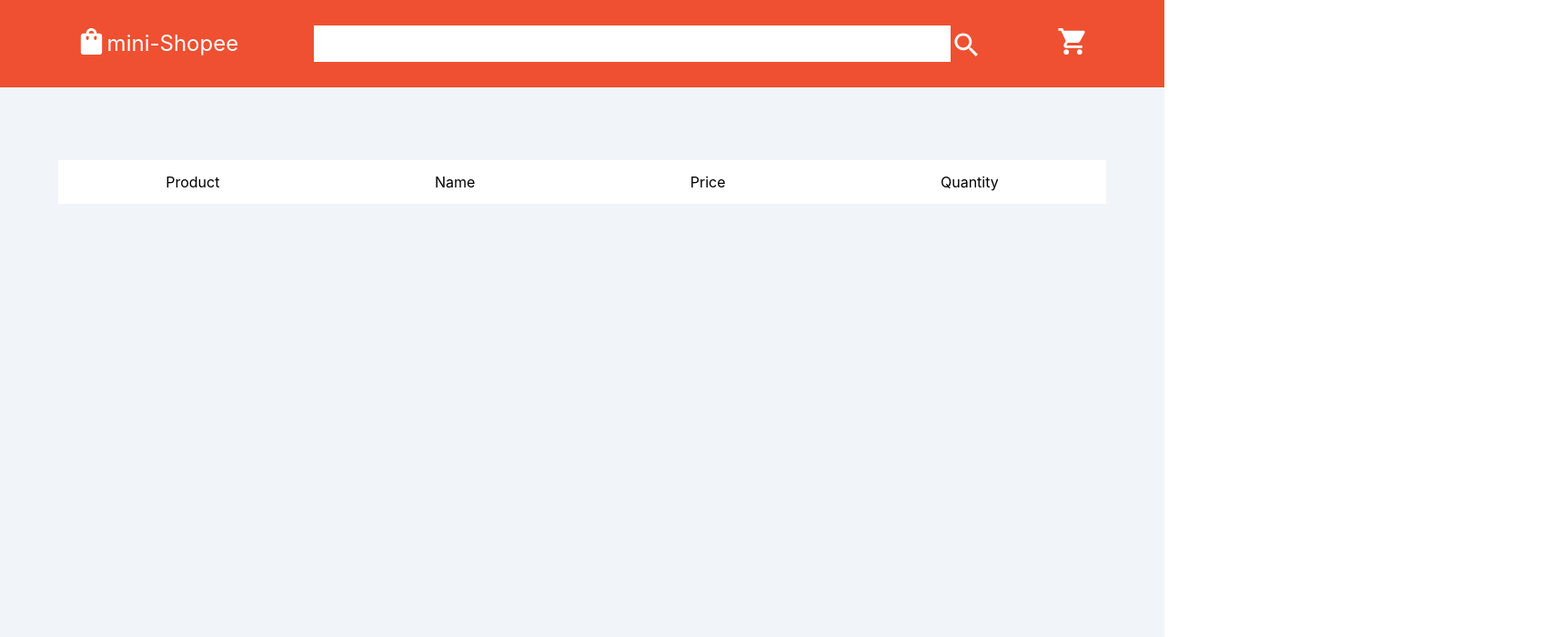
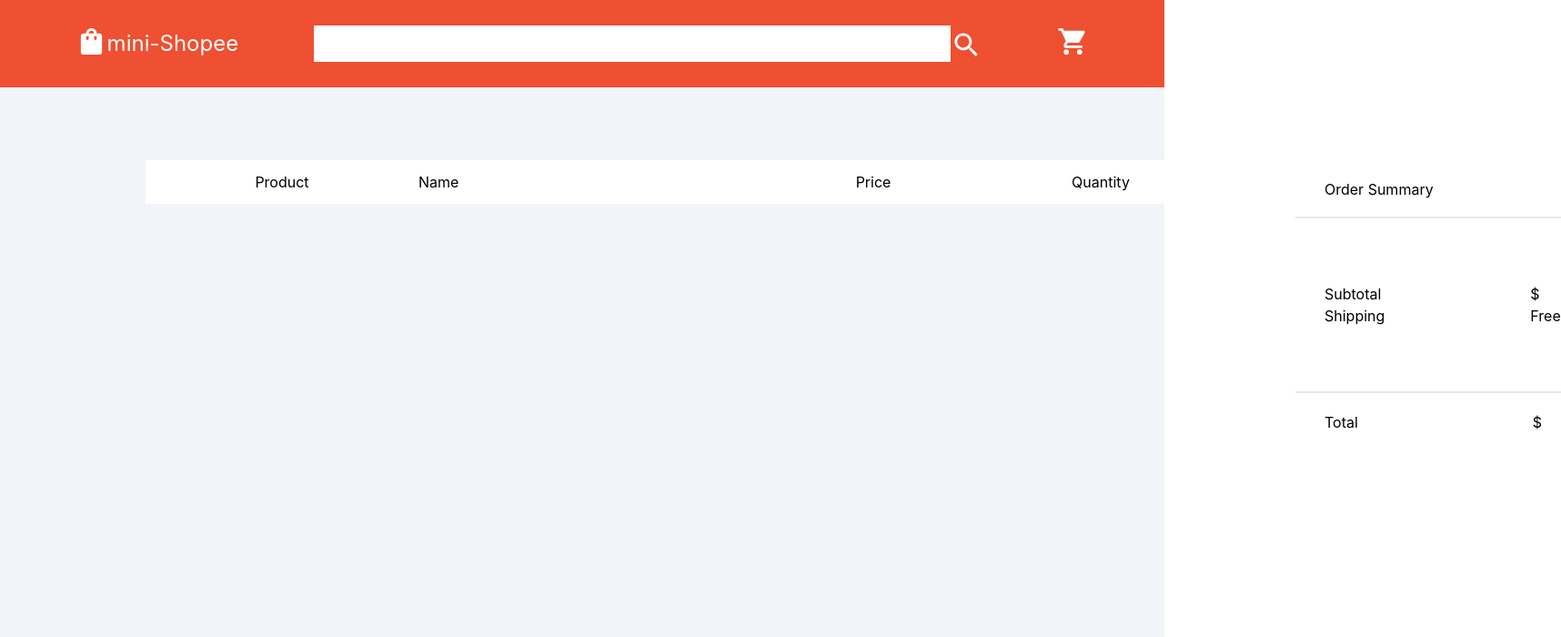
Before and after one commit to anhkhoitran/shopping-web, a React (Create React App) app: page /cart in a window 1280 px wide. Shown: the top 700 px of the page at 91% size, 1716 px wide, since content can reach past the window. Built offline with nearby package versions, Linux system fonts and the light colour scheme.

Commit message:
add cart checkout

```diff
--- a/src/components/Body/ProductDescription.jsx
+++ b/src/components/Body/ProductDescription.jsx
@@ -15,6 +15,7 @@ const ProductDescription = () => {
         id: item.id,
         title: item.title,
         price: item.price,
+        image: item.image,
       })
     );
   };
@@ -30,10 +31,6 @@ const ProductDescription = () => {
       setDescription(results);
     }
   };
-
-
-
-
 
   useEffect(() => {
     getDescription(params.id);
@@ -52,7 +49,6 @@ const ProductDescription = () => {
           </p>
         </div>
 
-
         <CartButton onClick={() => addItemHandler(description)} />
 
         <p className="mt-7 text-justify">{description.description}</p>
--- a/src/components/Cart/Cart.jsx
+++ b/src/components/Cart/Cart.jsx
@@ -1,20 +1,20 @@
-import CartItems from "./CartItems"
-import CartTitle from "./CartTitle"
-import { useSelector } from 'react-redux';
-
+import CartItems from "./CartItems";
+import CartTitle from "./CartTitle";
+import { useSelector } from "react-redux";
+import CartCheckout from "./CartCheckout";
 
 const Cart = () => {
-
-  const cartItems = useSelector(state => state.cart.items);
-
-
+  const cartItems = useSelector((state) => state.cart.items);
 
   return (
     <div className="top-[96px] relative bg-slate-100 h-[100vh]">
+      <div className="flex flex-row">
+        <div>
           <CartTitle />
-      <ul>
-        {cartItems.map(item => (
-          <CartItems key={item.id}
+          <div className="relative top-[6rem] w-[77rem] left-[10rem] h-[45rem] overflow-auto">
+            {cartItems.map((item) => (
+              <CartItems
+                key={item.id}
                 item={{
                   id: item.id,
                   title: item.title,
@@ -24,11 +24,13 @@ const Cart = () => {
                   total: item.totalPrice,
                 }}
               />
+            ))}
+          </div>
+        </div>
+        <CartCheckout  />
+      </div>
+    </div>
+  );
+};
 
-        ))}
-      </ul>
-    </div>
-  )
-}
-
-export default Cart
+export default Cart;
--- /dev/null
+++ b/src/components/Cart/CartCheckout.jsx
@@ -0,0 +1,26 @@
+const CartCheckout = (props) => {
+  return (
+    <div className="h-[20rem] w-[25rem] bg-white relative top-[5rem] left-[12rem]">
+      <div className="border-b-2 h-[4rem]">
+        <h2 className="pt-[20px] pl-[2rem]">Order Summary</h2>
+      </div>
+      {/* <div className="grid grid-cols-2 h-[12rem] border-b-2 pl-[2rem] pt-[3rem]"> */}
+      <div className="h-[12rem] flex flex-row gap-[10rem] items-center pl-[2rem] border-b-2">
+        <div>
+          <h1>Subtotal</h1>
+          <h1>Shipping</h1>
+        </div>
+        <div>
+          <p>${props.cart}</p>
+          <p>Free</p>
+        </div>
+      </div>
+      <div className="flex flex-row gap-[12rem] pl-[2rem] pt-5">
+        <h2>Total</h2>
+        <h2>${props.cart}</h2>
+      </div>
+    </div>
+  );
+};
+
+export default CartCheckout;
--- a/src/components/Cart/CartItems.jsx
+++ b/src/components/Cart/CartItems.jsx
@@ -1,31 +1,38 @@
-import { useDispatch } from "react-redux";
+import { useDispatch, useSelector } from "react-redux";
 import { cartAction } from "../store/cart-slice";
-import Wrapper from "./Wrapper";
+
 
 const CartItems = (props) => {
   const { id, title, price, image, total, quantity } = props.item;
   const dispatch = useDispatch();
+  const cart = useSelector(state => state.cart.items);
+
 
   const addItemHandler = () => {
-    dispatch(cartAction.addItemtoCart({ id, title, price }));
+    dispatch(cartAction.addItemtoCart({ id, title, price, image }));
   };
 
   const removeItemHandler = () => {
-    dispatch(cartAction.removeItemfromCart({ id }));
+    dispatch(cartAction.removeItemfromCart(id));
   };
 
   return (
-    <Wrapper>
-      <div className="w-full bg-white  relative top-[6rem]">
-        <div className="flex flex-row justify-around  py-3">
-          <div>{id}</div>
-          <div>{title}</div>
-          <div>{price}</div>
-          <div>{quantity}</div>
-          <button onClick={addItemHandler} >+</button>
-        </div>
+    <div className="flex flex-row h-[260px] items-center border-solid border-2 max-w-[75rem] bg-white ">
+      <div className="w-[300px]">
+        <img src={image} alt="" className=" mx-auto scale-50" />
       </div>
-    </Wrapper>
+      <div className=" w-[400px]">
+        <h2>{title}</h2>
+      </div>
+      <div className="w-[200px] text-center">
+        <h2>${price}</h2>
+      </div>
+      <div className="w-[300px] flex flex-row justify-center gap-4">
+        <button onClick={removeItemHandler}>-</button>
+        <h2>{quantity}</h2>
+        <button onClick={addItemHandler}>+</button>
+      </div>
+    </div>
   );
 };
 
--- a/src/components/Cart/CartTitle.jsx
+++ b/src/components/Cart/CartTitle.jsx
@@ -1,17 +1,25 @@
-import Wrapper from "./Wrapper";
+
 
 const CartTitle = () => {
   return (
-    <Wrapper>
-      <div className="w-full bg-white relative top-[5rem]">
-        <ul className="flex flex-row justify-around py-3">
-          <li>Product</li>
-          <li>Name</li>
-          <li>Price</li>
-          <li>Quantity</li>
-        </ul>
+
+      <div className="max-w-[75rem] bg-white relative top-[5rem] left-[10rem]">
+        <div className="flex flex-row py-3">
+          <div className="w-[300px] text-center">
+            <h2>Product</h2>
+          </div>
+          <div className="w-[400px] ">
+            <h2>Name</h2>
+          </div>
+          <div className="w-[200px] text-center">
+            <h2>Price</h2>
+          </div>
+          <div className="w-[300px] text-center">
+            <h2>Quantity</h2>
+          </div>
+        </div>
       </div>
-    </Wrapper>
+
   );
 };
 
--- a/src/components/Cart/Wrapper.jsx
+++ b/src/components/Cart/Wrapper.jsx
@@ -3,7 +3,7 @@
 
 
 const Wrapper = (props) => {
-  return <div className="max-w-6xl mx-auto">
+  return <div className="max-w-[1200px] mx-auto">
       {props.children}
     </div>;
 };
--- a/src/components/store/cart-slice.jsx
+++ b/src/components/store/cart-slice.jsx
@@ -1,7 +1,7 @@
 import { createSlice } from "@reduxjs/toolkit";
 
 const cartSlice = createSlice({
-    name: 'cart',
+  name: "cart",
   initialState: {
     items: [],
     totalQuantity: 0,
@@ -9,16 +9,17 @@ const cartSlice = createSlice({
   reducers: {
     addItemtoCart(state, action) {
       const newItem = action.payload;
-            const existingItem = state.items.find(item => item.id === newItem.id);
-            state.totalQuantity++;
-            if(!existingItem) {
+      const existingItem = state.items.find((item) => item.id === newItem.id);
+      if (!existingItem) {
         state.items.push({
           id: newItem.id,
           title: newItem.title,
+          image: newItem.image,
           price: newItem.price,
           quantity: 1,
-                    totalPrice: newItem.price
-                })
+          totalPrice: newItem.price,
+        });
+        state.totalQuantity++;
       } else {
         existingItem.quantity++;
         existingItem.totalPrice = existingItem.totalPrice + newItem.price;
@@ -27,17 +28,16 @@ const cartSlice = createSlice({
 
     removeItemfromCart(state, action) {
       const id = action.payload;
-            const existingItem = state.items.find(item => item.id === id);
-            state.totalQuantity--;
-            if(existingItem.quantity === 1) {
-                state.items.filter(item => item.id !== id);
+      const existingItem = state.items.find((item) => item.id === id);
+      if (existingItem.quantity === 1) {
+        state.items.filter((item) => item.id !== id);
       } else {
         existingItem.quantity--;
         existingItem.totalPrice = existingItem.totalPrice - existingItem.price;
       }
     },
-    }
-})
+  },
+});
 
 export const cartAction = cartSlice.actions;
 export default cartSlice;
```
Lines whose indentation alone changed are shown as unchanged.
